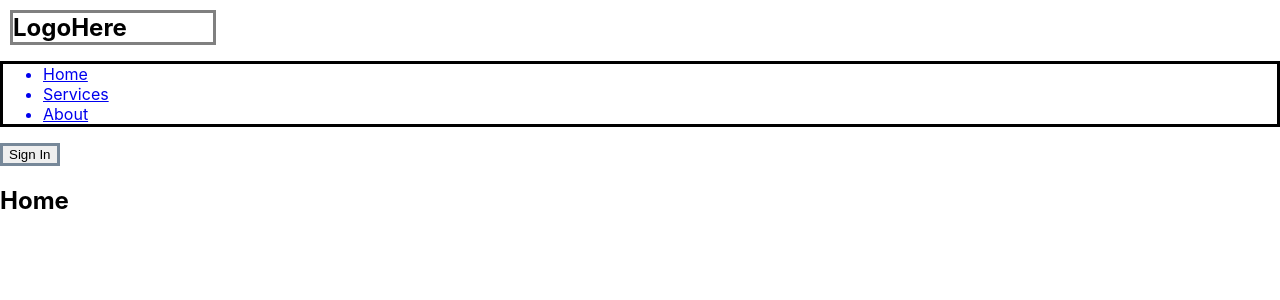
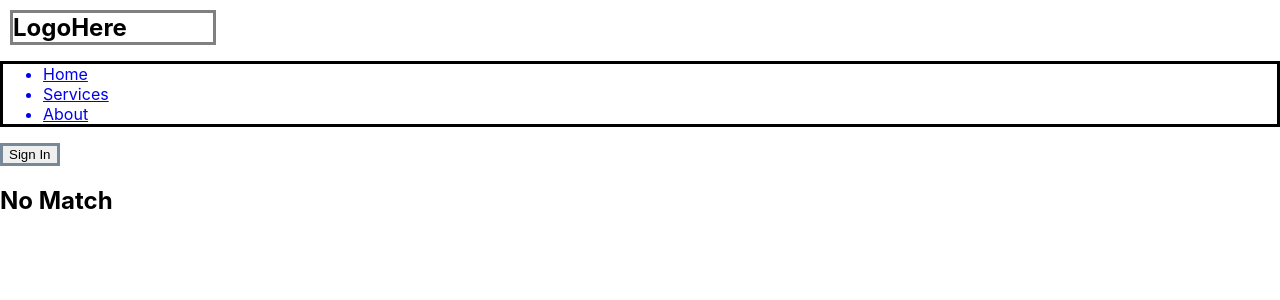
Before and after one commit to wenkuchen/ezdv2021feb, a React (Create React App) app: page / in a window 1280 px wide. Shown: the top 300 px of the page. Built offline with nearby package versions, Linux system fonts and the light colour scheme.

Commit message:
<Switch/><Route/> to App.js; add pages url path, not working yet

```diff
--- a/src/App.js
+++ b/src/App.js
@@ -10,7 +10,7 @@ function App() {
     <Router><div className="App">
       <Nav />
       <Switch>
-        <Route exact path="/" ><Home/></Route>
+        <Route exact path="/home" component={HTMLModElement}></Route>
         <Route path="/services" ><Services/></Route>
         <Route path="/about" ><About/></Route>
         <Route ><h2>No Match</h2></Route>
```
Also changed, not shown: 1 other file (tests, documents, lock files or other folders).
